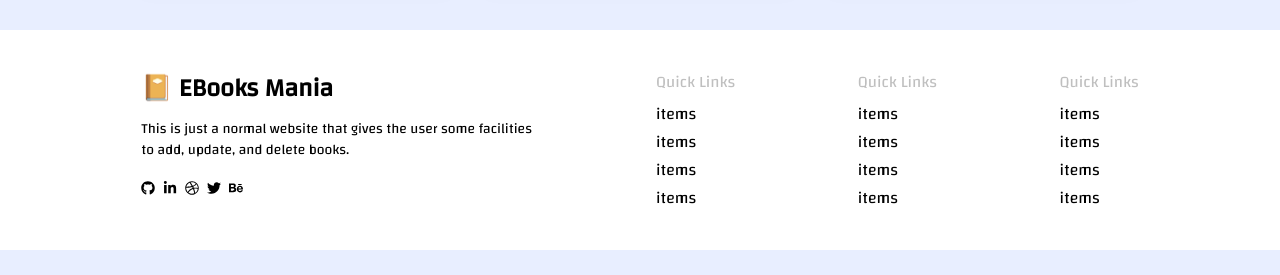
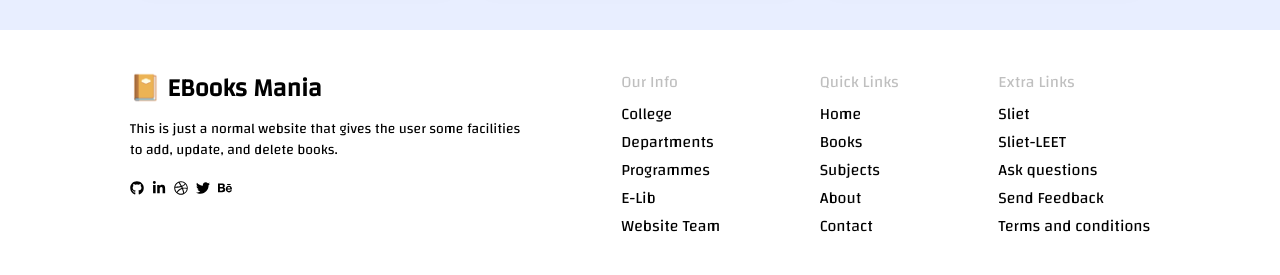
Before and after one commit to the-bipu/Bookstore-MERN, a Next.js app in the folder frontend-next/: page / in a window 1280 px wide. Shown: the part 2619-2894 px from the top of the page. Before the commit the page ends 2869 px from the top, so only its background shows below. Built offline with nearby package versions, Linux system fonts and the light colour scheme.

Commit message:
Update Footer.tsx

```diff
--- a/frontend-next/components/Footer.tsx
+++ b/frontend-next/components/Footer.tsx
@@ -7,7 +7,7 @@ import { FaGithub, FaLinkedinIn, FaDribbble, FaTwitter, FaBehance } from "react-
 const Footer = () => {
 
   return (
-    <div id='footer-main' className="md:w-full w-[90%] h-auto text-black md:px-[5rem] px-0 py-[2.5rem]">
+    <div id='footer-main' className="md:w-full w-[100%] h-auto text-black md:px-[5rem] px-0 py-[2.5rem]">
         <div className='flex md:flex-row flex-col items-start justify-around flex-wrap md:p-0 p-6 md:gap-0 gap-6'>
             <div className='md:w-[35%] w-auto flex flex-col gap-3'>
                 <div className='flex flex-row items-center gap-1 text-[22px]'>
@@ -27,30 +27,33 @@ const Footer = () => {
                 </div>
             </div>
             <div className='flex flex-col gap-2'>
-                <div className='text-[#bfbfbf] font-normal'>Quick Links</div>
+                <div className='text-[#bfbfbf] font-normal'>Our Info</div>
                 <div className='flex flex-col gap-1'>
-                    <a href='' className='font-normal text-[#000]'>items</a>
-                    <a href='' className='font-normal text-[#000]'>items</a>
-                    <a href='' className='font-normal text-[#000]'>items</a>
-                    <a href='' className='font-normal text-[#000]'>items</a>
+                    <a href='' className='font-normal text-[#000]'>College</a>
+                    <a href='' className='font-normal text-[#000]'>Departments</a>
+                    <a href='' className='font-normal text-[#000]'>Programmes</a>
+                    <a href='' className='font-normal text-[#000]'>E-Lib</a>
+                    <a href='/About' className='font-normal text-[#000]'>Website Team</a>
                 </div>
             </div>
             <div className='flex flex-col gap-2'>
                 <div className='text-[#bfbfbf] font-normal'>Quick Links</div>
                 <div className='flex flex-col gap-1'>
-                    <a href='' className='font-normal text-[#000]'>items</a>
-                    <a href='' className='font-normal text-[#000]'>items</a>
-                    <a href='' className='font-normal text-[#000]'>items</a>
-                    <a href='' className='font-normal text-[#000]'>items</a>
+                    <a href='' className='font-normal text-[#000]'>Home</a>
+                    <a href='' className='font-normal text-[#000]'>Books</a>
+                    <a href='' className='font-normal text-[#000]'>Subjects</a>
+                    <a href='' className='font-normal text-[#000]'>About</a>
+                    <a href='' className='font-normal text-[#000]'>Contact</a>
                 </div>
             </div>
             <div className='flex flex-col gap-2'>
-                <div className='text-[#bfbfbf] font-normal'>Quick Links</div>
+                <div className='text-[#bfbfbf] font-normal'>Extra Links</div>
                 <div className='flex flex-col gap-1'>
-                    <a href='' className='font-normal text-[#000]'>items</a>
-                    <a href='' className='font-normal text-[#000]'>items</a>
-                    <a href='' className='font-normal text-[#000]'>items</a>
-                    <a href='' className='font-normal text-[#000]'>items</a>
+                    <a href='' className='font-normal text-[#000]'>Sliet</a>
+                    <a href='' className='font-normal text-[#000]'>Sliet-LEET</a>
+                    <a href='' className='font-normal text-[#000]'>Ask questions</a>
+                    <a href='' className='font-normal text-[#000]'>Send Feedback</a>
+                    <a href='' className='font-normal text-[#000]'>Terms and conditions</a>
                 </div>
             </div>
         </div>
```
